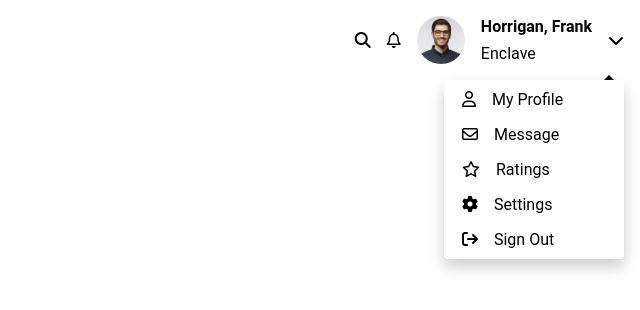
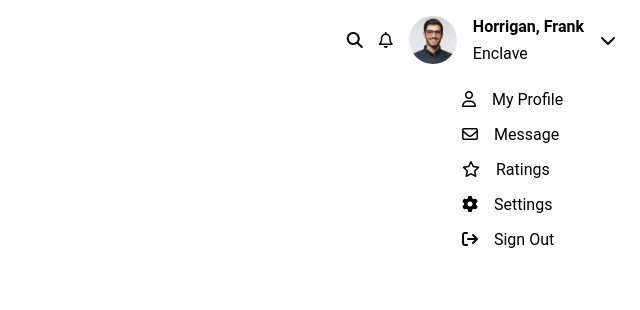
Before and after one commit to GarrettAudet/menu-and-image-sliders, a website: page website-menu/website-menu.html in a window 1280 px wide. Shown: the whole page, without its empty margins (640-1280 px from the left). Drawn offline with Linux system fonts and the light colour scheme.

Commit message:
Completed the dropdown menu

```diff
--- a/website-menu/src/styles.css
+++ b/website-menu/src/styles.css
@@ -4,6 +4,8 @@
     --gap-between-dropdown-icons: 0.75rem;
     --gap-between-dropdown-content: 1rem;
     --gap-between-dropdown-menu: 0.5rem;
+    --dropdown-content-color: black;
+    --dropdown-background-color: white;
 }
 
 /* Utility Class */
@@ -50,6 +52,12 @@
 }
 
 /* Dropdown Content */
+.dropdown-content,
+.dropdown-content a {
+    color: var(--dropdown-content-color);
+    background-color: var(--dropdown-background-color);
+    text-decoration: none;
+}
 
 .dropdown-content {
     position: absolute;
@@ -57,19 +65,20 @@
     padding: 10px;
     min-width: 160px;
     gap: var(--gap-between-dropdown-content);
-    box-shadow: 0 8px 16px 0 rgba(0, 0, 0, 0.2);
     border-radius: 4px;
     z-index: 2;
 }
 
 .dropdown-content::before {
-    content: "";
+    content: '';
     position: absolute;
-    top: -5px;
-    right: 10px;
-    border-left: 5px solid transparent;
-    border-right: 5px solid transparent;
-    border-bottom: 5px solid black;
+    top: calc(0% - 8px);
+    right: var(--gap-between-dropdown-menu);
+    border-left: 9px solid transparent;
+    border-right: 9px solid transparent;
+    border-bottom: 9px solid var(--dropdown-background-color);
+    overflow: hidden;
+    z-index: 1;
 }
 
 /* Header Icons */
@@ -79,12 +88,11 @@
 font-size: var(--default-icon-account);
 }
 
+.fa-chevron-down {
+    padding-right: var(--gap-between-dropdown-menu);
+}
+
 .dropdown-content i {
     font-size: 1rem;
     padding: 0rem 0.75rem 0rem 0.5rem;
 }
-
-.dropdown-content a {
-    color: black;
-    text-decoration: none;
-}
```
Also changed, not shown: website-menu/src/index.js (deleted, +0 -27 lines).
